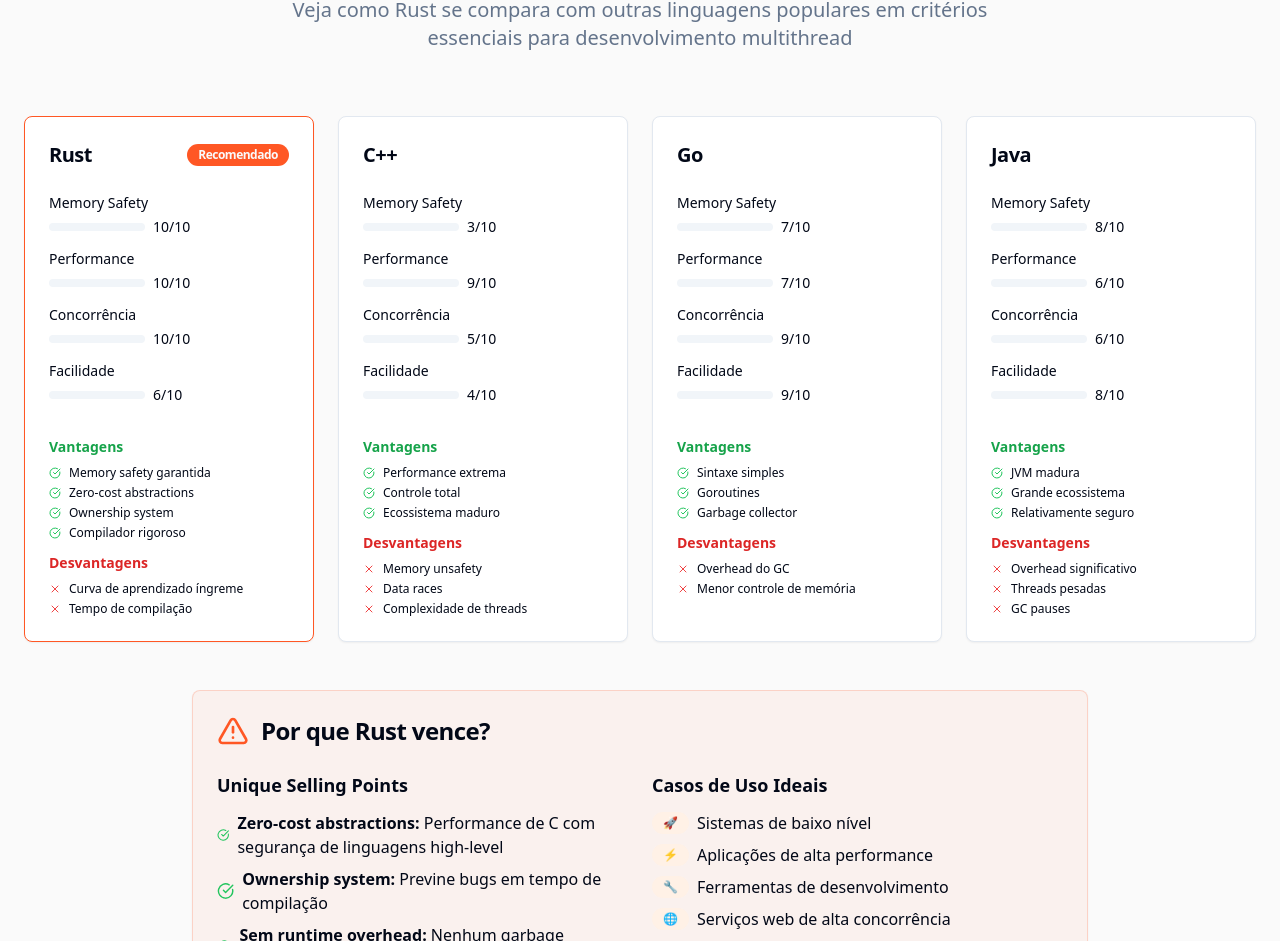
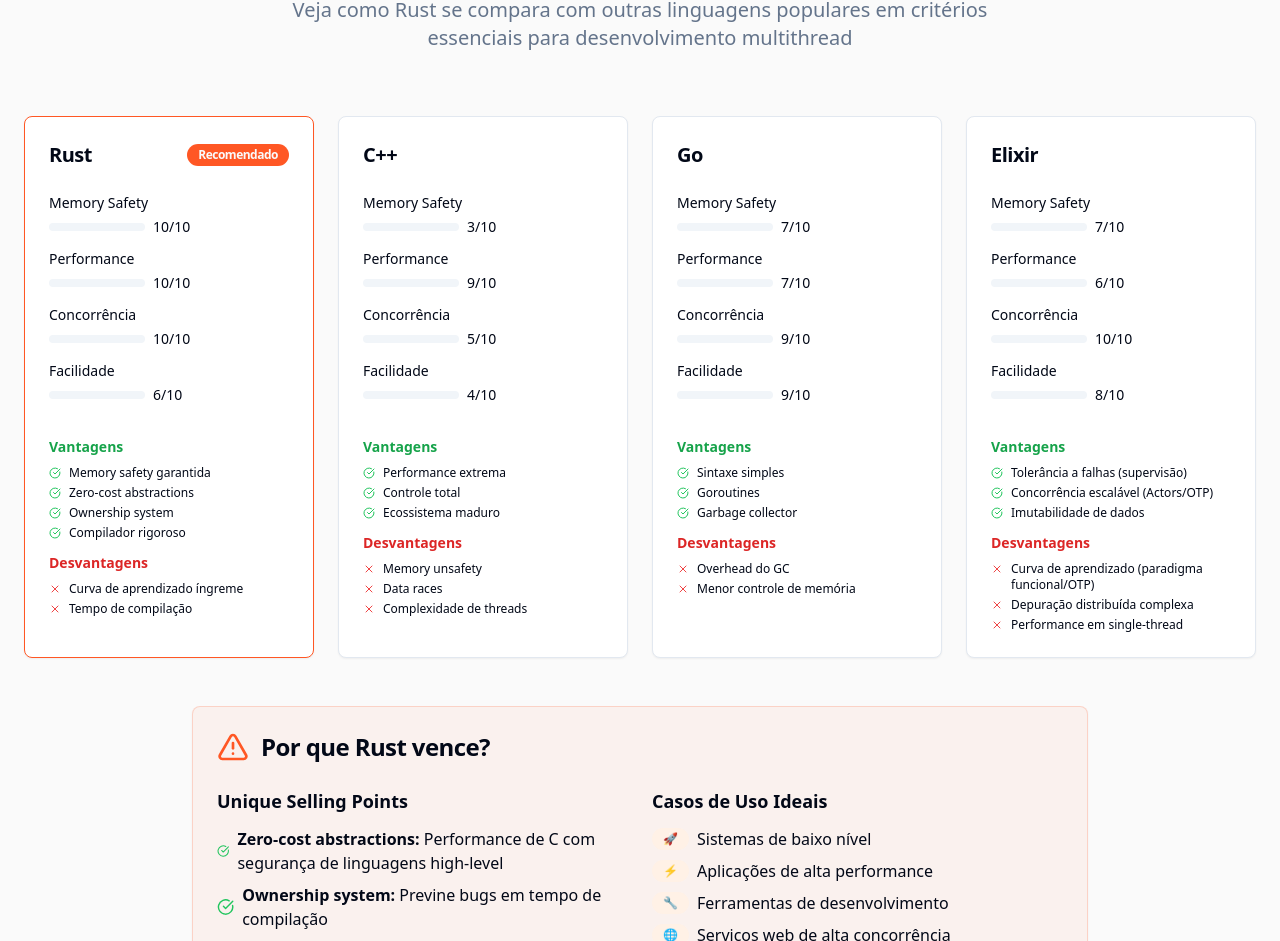
Before and after one commit to Ravazolo88/rust-unleashed-web, a React (Vite) app: page / in a window 1280 px wide. Shown: the part 4069-5010 px from the top of the page. Built offline with nearby package versions, Linux system fonts and the light colour scheme.

Commit message:
Remove Java comparison
Remove the comparison with Java and replace it with Elixir in the "Rust vs Other Languages" section. Update the content to reflect Elixir's memory safety, performance, concurrency, and ease of use, along with its advantages and disadvantages.

```diff
--- a/src/components/ComparisonSection.tsx
+++ b/src/components/ComparisonSection.tsx
@@ -40,16 +40,16 @@ const languages = [
     cons: ["Overhead do GC", "Menor controle de memória"]
   },
   {
-    name: "Java",
-    color: "red-500",
+    name: "Elixir",
+    color: "purple-500",
     scores: {
-      safety: 8,
+      safety: 7,
       performance: 6,
-      concurrency: 6,
+      concurrency: 10,
       learning: 8
     },
-    pros: ["JVM madura", "Grande ecossistema", "Relativamente seguro"],
-    cons: ["Overhead significativo", "Threads pesadas", "GC pauses"]
+    pros: ["Tolerância a falhas (supervisão)", "Concorrência escalável (Actors/OTP)", "Imutabilidade de dados"],
+    cons: ["Curva de aprendizado (paradigma funcional/OTP)", "Depuração distribuída complexa", "Performance em single-thread"]
   }
 ];
 
```
